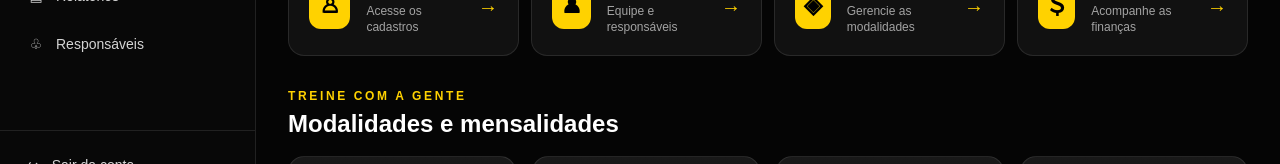
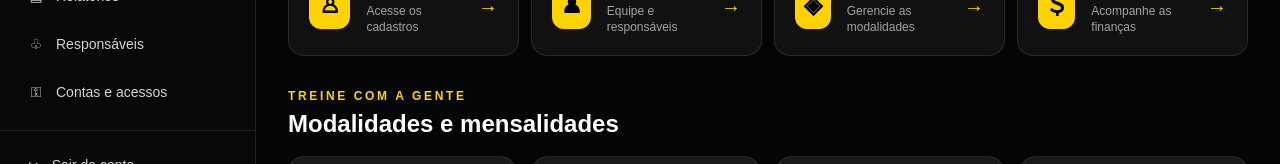
Before and after one commit to uniaocombateteam-collab/EscoladeLuta, a Next.js app: page / in a window 1280 px wide. Shown: the part 601-765 px from the top of the page. Built offline with nearby package versions, Linux system fonts and the light colour scheme.

Commit message:
Add account access management to navigation

```diff
--- a/src/components/Sidebar.tsx
+++ b/src/components/Sidebar.tsx
@@ -6,7 +6,7 @@ import { useState } from "react";
 const items = [
   ["⌂", "Início", "/"], ["♙", "Alunos", "/students"], ["♟", "Professores", "/teachers"],
   ["◈", "Modalidades", "/modalities"], ["▦", "Turmas", "/classes"], ["＄", "Financeiro", "/finance"],
-  ["◉", "Comunicados", "/comunicados"], ["▣", "Agenda", "/agenda"], ["▤", "Relatórios", "/relatorios"], ["♧", "Responsáveis", "/responsaveis"],
+  ["◉", "Comunicados", "/comunicados"], ["▣", "Agenda", "/agenda"], ["▤", "Relatórios", "/relatorios"], ["♧", "Responsáveis", "/responsaveis"], ["⚿", "Contas e acessos", "/acessos"],
 ] as const;
 export default function Sidebar() {
   const pathname=usePathname(); const router=useRouter(); const [signingOut,setSigningOut]=useState(false);
```
